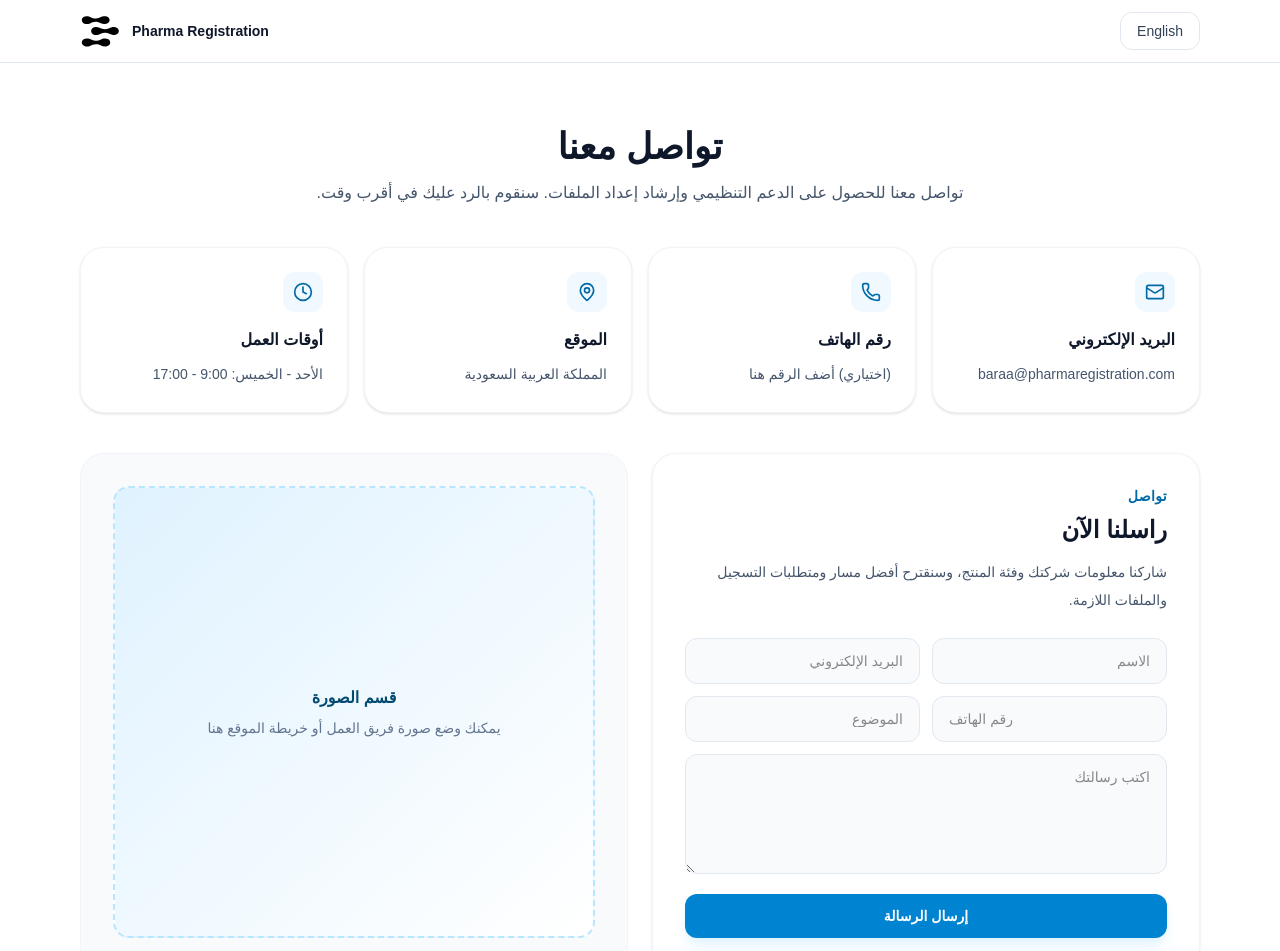
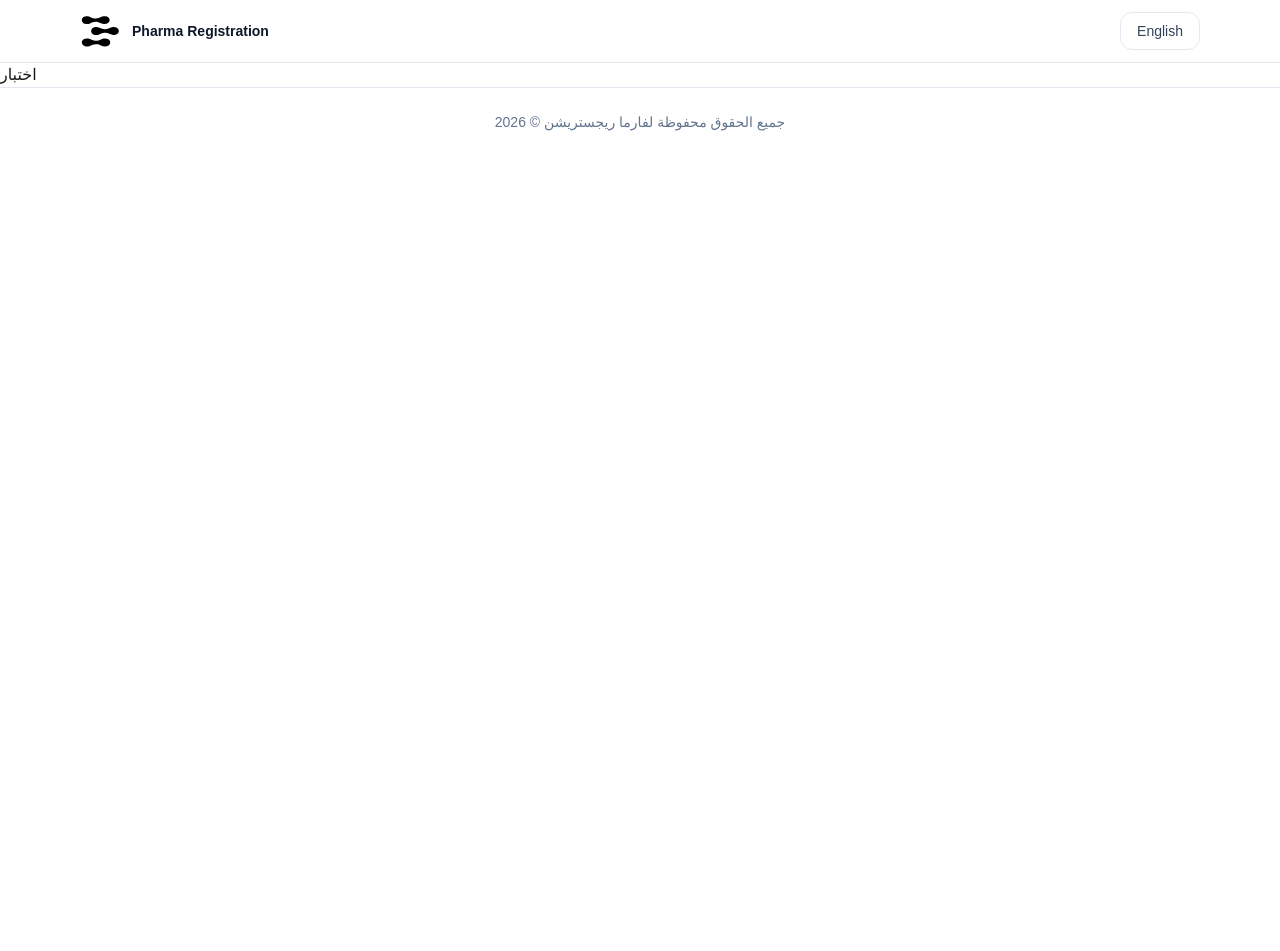
Before and after one commit to Nusamaj/pharma-registration, a Next.js app: page /ar/contact in a window 1280 px wide. Shown: the top 951 px of the page. After the commit the page ends 800 px from the top, so only its background shows below. Built offline with nearby package versions, Linux system fonts and the light colour scheme.

Commit message:
Force fix contact page module

```diff
--- a/src/app/ar/contact/page.tsx
+++ b/src/app/ar/contact/page.tsx
@@ -1,126 +1,3 @@
-import React from "react"; // إضافة استيراد ريآكت لضمان تعريف الملف كـ Module
-import { Mail, Phone, MapPin, Clock } from "lucide-react";
-
-export default function ContactArPage() {
-  const cards = [
-    { icon: Mail, title: "البريد الإلكتروني", lines: ["baraa@pharmaregistration.com"] },
-    { icon: Phone, title: "رقم الهاتف", lines: ["(اختياري) أضف الرقم هنا"] },
-    { icon: MapPin, title: "الموقع", lines: ["المملكة العربية السعودية"] },
-    { icon: Clock, title: "أوقات العمل", lines: ["الأحد - الخميس: 9:00 - 17:00"] },
-  ];
-
-  return (
-    <main dir="rtl" className="mx-auto max-w-6xl px-4 py-12 md:py-16 text-right">
-      {/* عنوان الصفحة */}
-      <section className="text-center">
-        <h1 className="text-3xl font-semibold md:text-4xl text-slate-900">تواصل معنا</h1>
-        <p className="mx-auto mt-3 max-w-2xl text-slate-600 leading-7">
-          تواصل معنا للحصول على الدعم التنظيمي وإرشاد إعداد الملفات. سنقوم بالرد عليك في أقرب وقت.
-        </p>
-      </section>
-
-      {/* كروت المعلومات */}
-      <section className="mt-10 grid gap-4 sm:grid-cols-2 lg:grid-cols-4">
-        {cards.map((c, idx) => {
-          const Icon = c.icon;
-          return (
-            <div
-              key={idx}
-              className="bg-white border border-slate-100 rounded-3xl p-6 shadow-sm hover:shadow-md transition-shadow"
-            >
-              <div className="inline-flex h-10 w-10 items-center justify-center rounded-xl bg-sky-50">
-                <Icon className="h-5 w-5 text-sky-700" />
-              </div>
-              <p className="mt-4 font-semibold text-slate-900">{c.title}</p>
-              <div className="mt-2 space-y-1 text-sm text-slate-600 leading-7">
-                {c.lines.map((l, i) => (
-                  <p key={i}>{l}</p>
-                ))}
-              </div>
-            </div>
-          );
-        })}
-      </section>
-
-      {/* فورم + صورة */}
-      <section className="mt-10 grid gap-6 lg:grid-cols-2">
-        {/* الفورم */}
-        <div className="bg-white border border-slate-100 rounded-3xl p-8 shadow-sm">
-          <p className="text-sm font-semibold text-sky-700 uppercase tracking-wide">تواصل</p>
-          <h2 className="mt-2 text-2xl font-semibold text-slate-900">راسلنا الآن</h2>
-          <p className="mt-3 text-sm leading-7 text-slate-600">
-            شاركنا معلومات شركتك وفئة المنتج، وسنقترح أفضل مسار ومتطلبات التسجيل والملفات اللازمة.
-          </p>
-
-          <form className="mt-6 grid gap-3">
-            <div className="grid gap-3 sm:grid-cols-2">
-              <input
-                type="text"
-                className="rounded-xl border border-slate-200 bg-slate-50 px-4 py-3 text-sm outline-none focus:border-sky-500 focus:bg-white transition-all"
-                placeholder="الاسم"
-              />
-              <input
-                type="email"
-                className="rounded-xl border border-slate-200 bg-slate-50 px-4 py-3 text-sm outline-none focus:border-sky-500 focus:bg-white transition-all"
-                placeholder="البريد الإلكتروني"
-              />
-            </div>
-
-            <div className="grid gap-3 sm:grid-cols-2">
-              <input
-                type="tel"
-                className="rounded-xl border border-slate-200 bg-slate-50 px-4 py-3 text-sm outline-none focus:border-sky-500 focus:bg-white transition-all"
-                placeholder="رقم الهاتف"
-              />
-              <input
-                type="text"
-                className="rounded-xl border border-slate-200 bg-slate-50 px-4 py-3 text-sm outline-none focus:border-sky-500 focus:bg-white transition-all"
-                placeholder="الموضوع"
-              />
-            </div>
-
-            <textarea
-              className="min-h-[120px] rounded-xl border border-slate-200 bg-slate-50 px-4 py-3 text-sm outline-none focus:border-sky-500 focus:bg-white transition-all"
-              placeholder="اكتب رسالتك"
-            />
-
-            <button
-              className="mt-2 rounded-xl bg-sky-600 px-5 py-3 text-sm font-semibold text-white hover:bg-sky-700 shadow-lg shadow-sky-100 active:scale-95 transition-all"
-              type="submit"
-            >
-              إرسال الرسالة
-            </button>
-          </form>
-        </div>
-
-        {/* مكان للصورة */}
-        <div className="bg-slate-50 rounded-3xl p-8 border border-slate-100 flex flex-col justify-center items-center text-center">
-          <div className="w-full h-full min-h-[300px] rounded-2xl bg-gradient-to-br from-sky-100 to-white flex items-center justify-center p-6 border-2 border-dashed border-sky-200">
-            <div className="space-y-2">
-              <p className="font-semibold text-sky-900">قسم الصورة</p>
-              <p className="text-sm text-slate-500">يمكنك وضع صورة فريق العمل أو خريطة الموقع هنا</p>
-            </div>
-          </div>
-        </div>
-      </section>
-
-      {/* CTA أسفل الصفحة */}
-      <section className="mt-10">
-        <div className="rounded-3xl bg-sky-900 p-10 text-center text-white">
-          <h3 className="text-2xl font-semibold italic">خلّنا نبدأ!</h3>
-          <p className="mx-auto mt-3 max-w-2xl text-sky-100/80 text-sm leading-7">
-            ندعم الامتثال ودخول السوق بكفاءة عبر عدة فئات من المنتجات. نحن هنا لمساعدتك في كل خطوة.
-          </p>
-          <div className="mt-8">
-            <a
-              href="mailto:baraa@pharmaregistration.com"
-              className="rounded-xl bg-white px-8 py-3 text-sm font-bold text-sky-900 hover:bg-sky-50 transition-colors"
-            >
-              ابدأ الاستشارة الآن
-            </a>
-          </div>
-        </div>
-      </section>
-    </main>
-  );
+export default function Page() {
+  return <div>اختبار</div>;
 }
```
